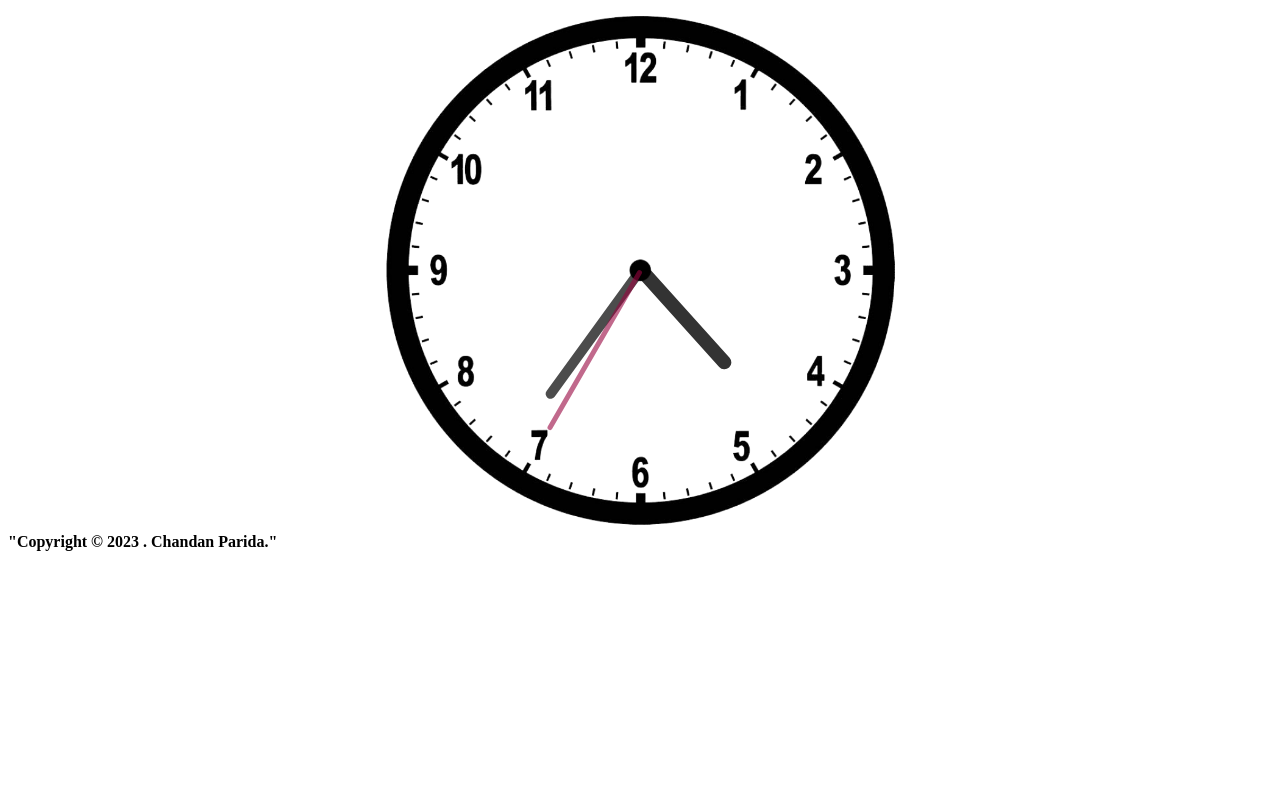
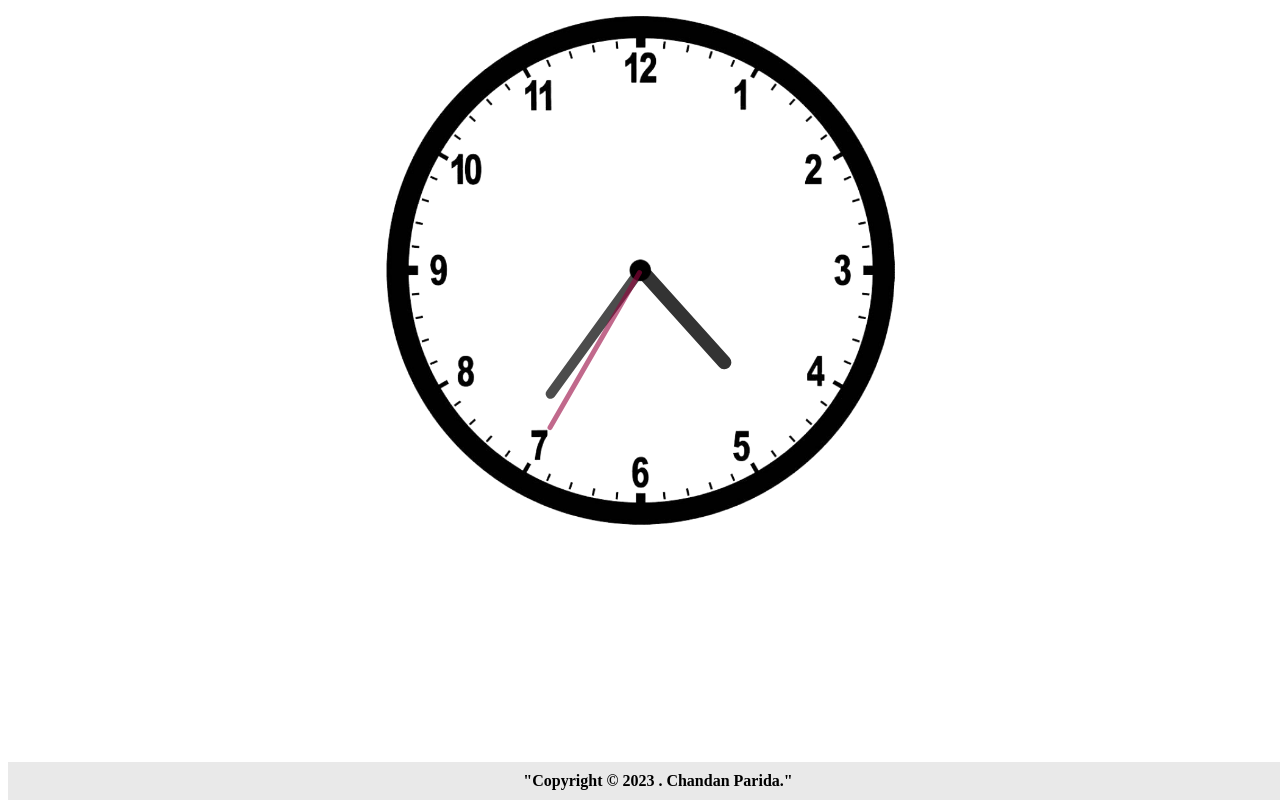
Before and after one commit to ChandanP01/Analog-clock, a plain HTML site: page index.html in a window 1280 px wide. Drawn offline with Linux system fonts and the light colour scheme.

Commit message:
edit Copyright css
Signed-off-by: Chandan Kumar Parida <120441215+ckp07@users.noreply.github.com>

```diff
--- a/style.css
+++ b/style.css
@@ -40,3 +40,11 @@
     opacity: 0.6;
     background-color: rgb(152, 5, 64);
 }
+.copy {
+    background:#E9E9E9;
+    width:100%;
+    padding: 10px;
+    text-align:center;
+    bottom: 0;
+    position: fixed;
+}
```
